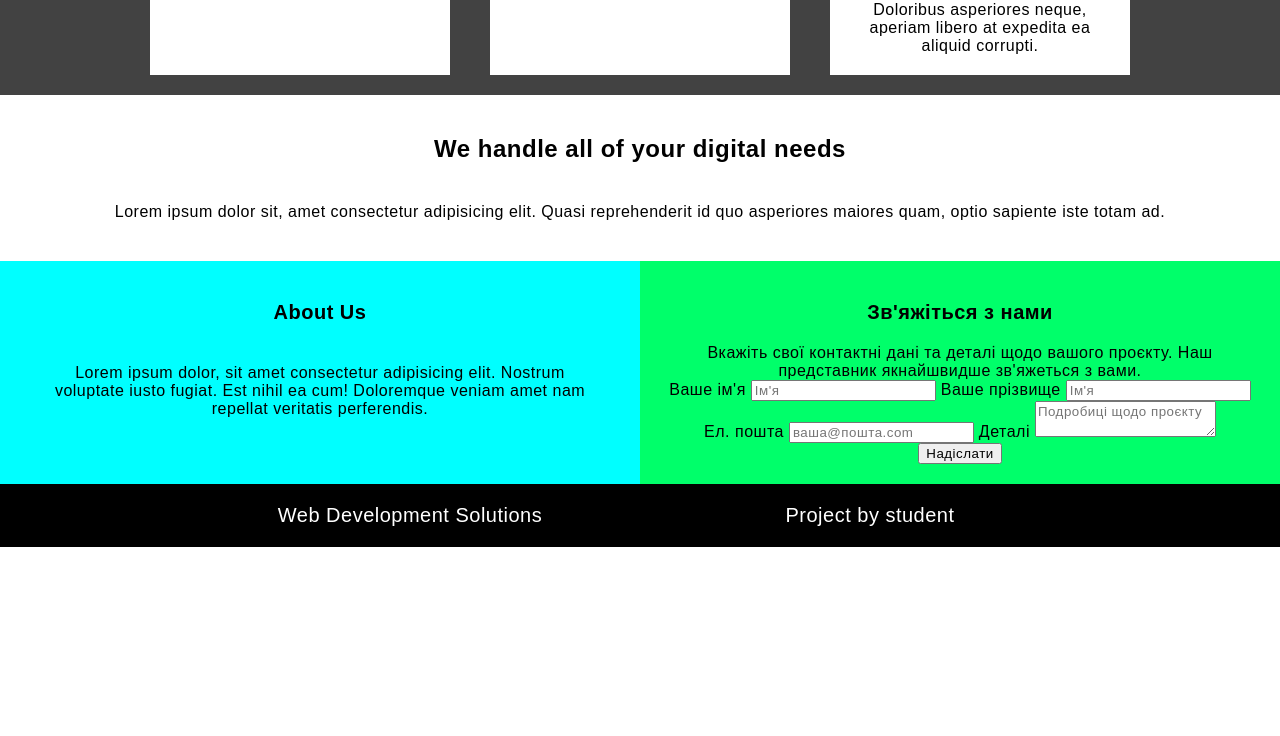
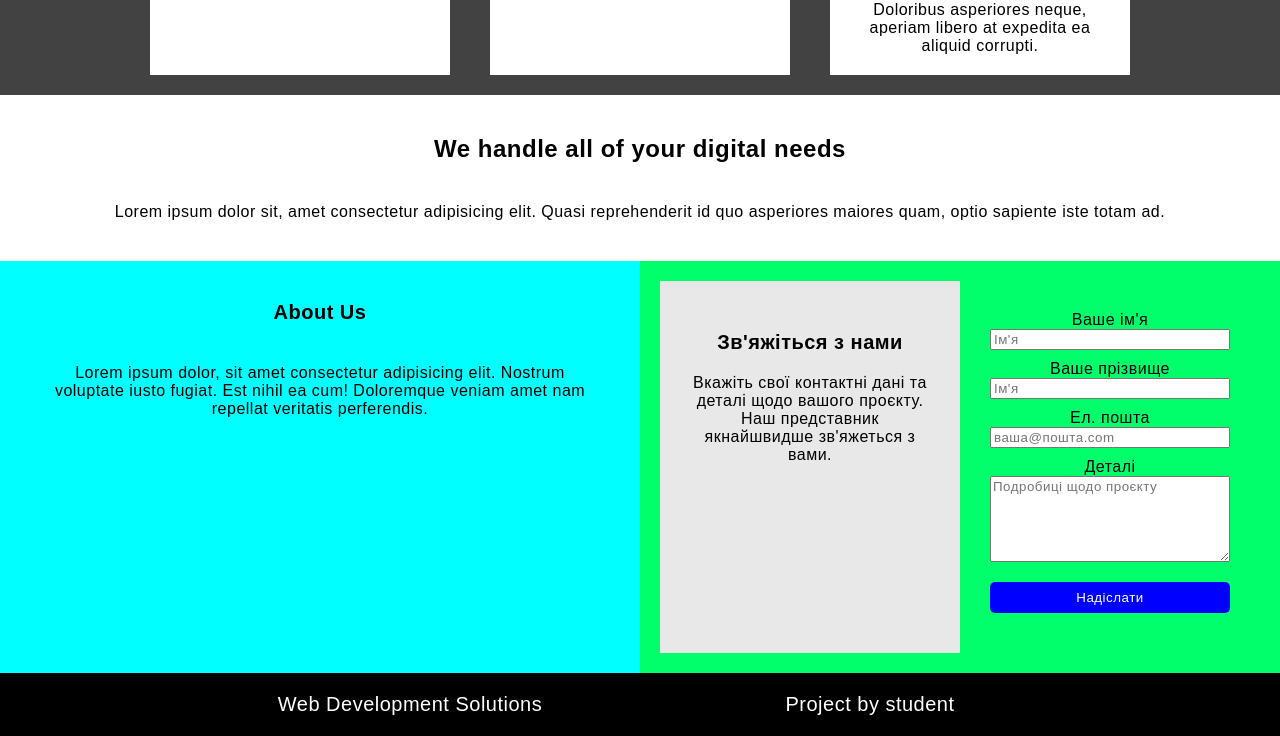
Before and after one commit to v1ktoriya/Project-Flexbox, a plain HTML site: page index.html in a window 1280 px wide. Shown: the part 1295-2031 px from the top of the page. Before the commit the page ends 1842 px from the top, so only its background shows below. Drawn offline with Linux system fonts and the light colour scheme.

Commit message:
Update styles.css

```diff
--- a/css/styles.css
+++ b/css/styles.css
@@ -89,6 +89,8 @@ h3 {
     font-size: 20px;
 }
 
+
+
 .card-container-1 {
     display: flex;
     flex-direction: row;
@@ -133,3 +135,50 @@ footer > * {
     flex-basis: 100%;
     text-align: center;
 }
+
+.form-container {
+  display: flex;
+  align-self: center;
+  box-sizing: border-box;
+  flex-wrap: wrap;
+}
+
+.form-container > section {
+  background-color: #e8e8e8;
+  padding: 30px;
+  box-sizing: border-box;
+  margin-inline: auto;
+  min-width: 300px;
+  max-width: 50%;
+}
+
+form {
+  display: flex;
+  box-sizing: border-box;
+  padding: 30px;
+  margin-inline: auto;
+  flex-direction: column;
+  min-width: 300px;
+  max-width: 50%;
+}
+
+input {
+  margin-bottom: 10px;
+}
+
+div[data-is-visible=false] {
+  display: hide;
+}
+
+input[type="submit"] {
+  background-color: blue;
+  color: white;
+  margin-top: 20px;
+  padding: 8px;
+  border-radius: 5px;
+  border: none;
+}
+
+textarea[name="details"] {
+  min-height: 10vh;
+}
```
